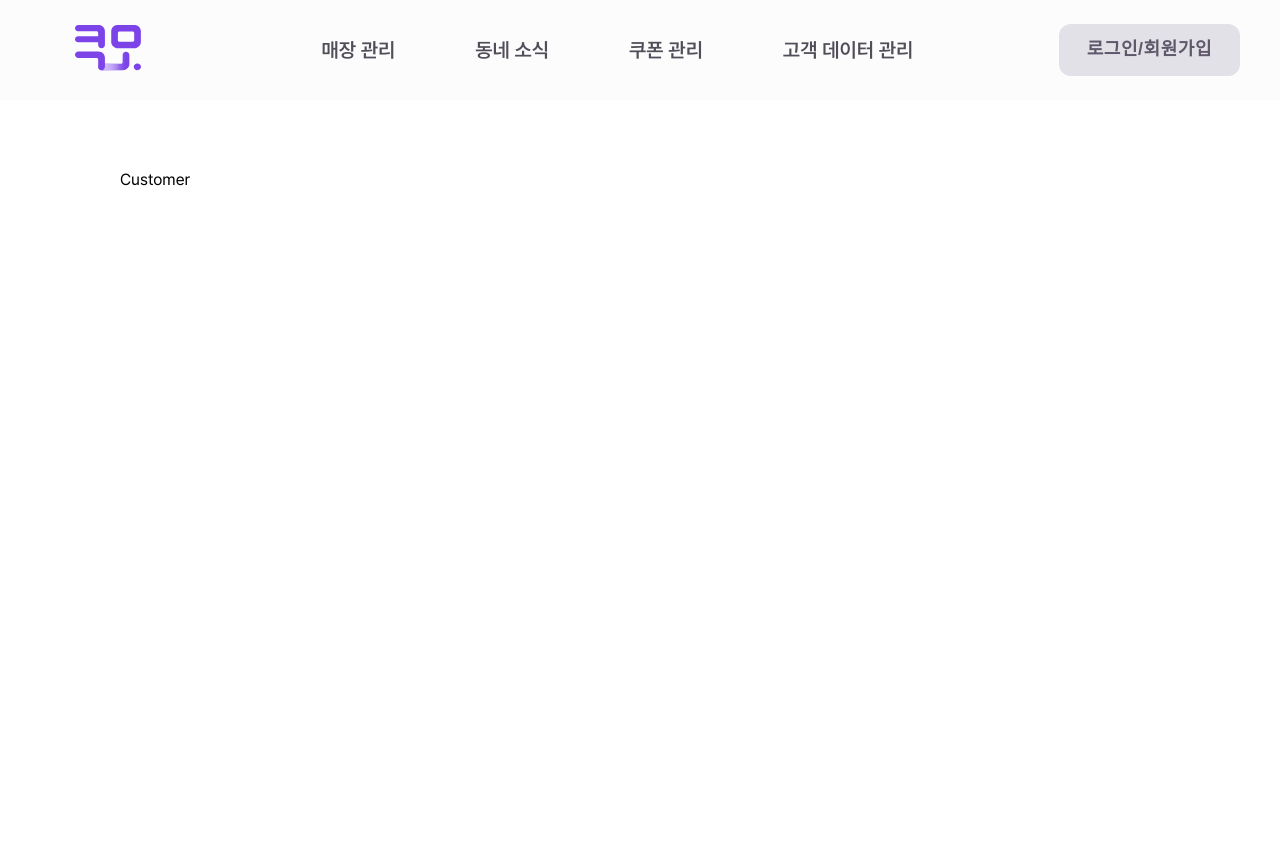
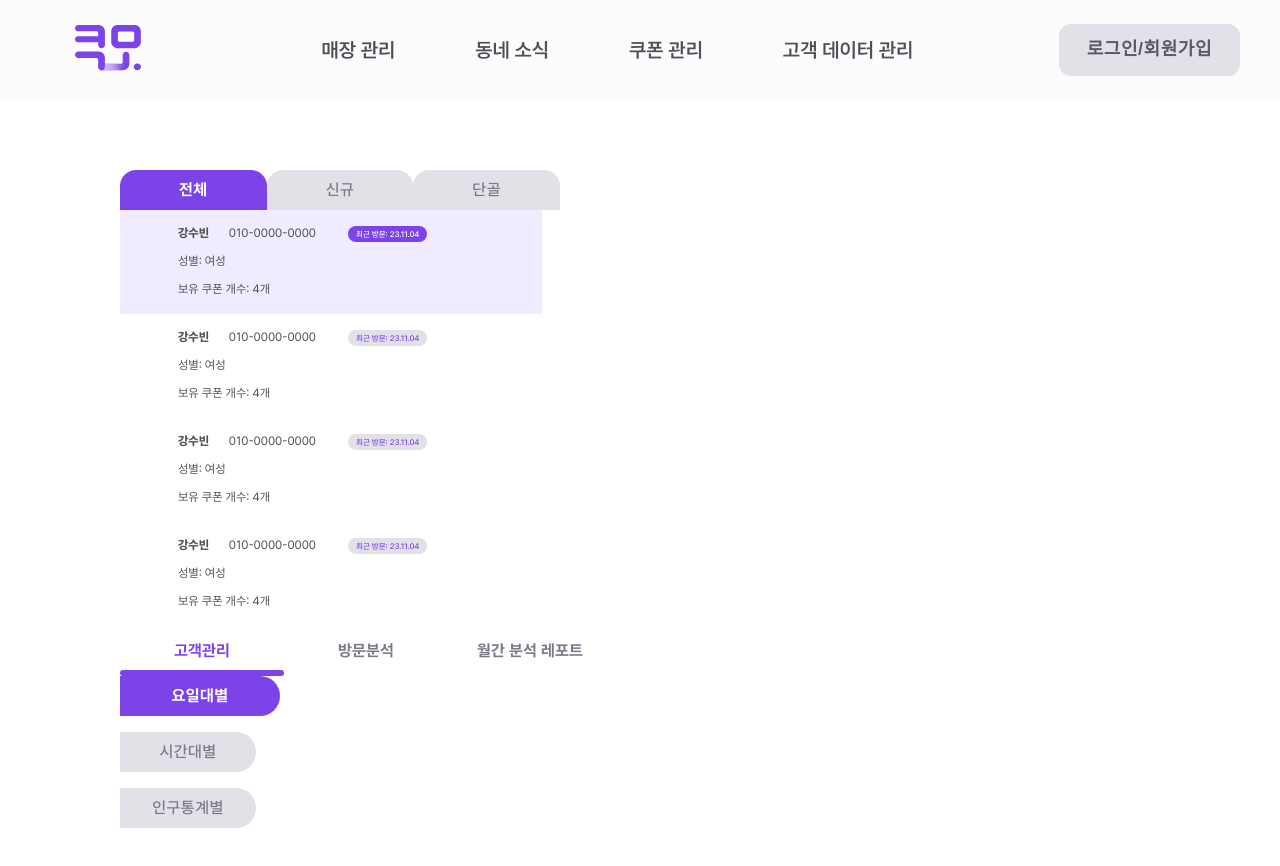
Before and after one commit to UMC-5th-Coumo/Coumo_Web, a React (Create React App) app: page /customer in a window 1280 px wide. Shown: the top 866 px of the page. Before the commit the page ends 800 px from the top, so only its background shows below. Built offline with nearby package versions, Linux system fonts and the light colour scheme.

Commit message:
[Feat/#31] 고객 데이터 관리 공통 컴포넌트

```diff
--- a/src/assets/data/tabData.js
+++ b/src/assets/data/tabData.js
@@ -12,3 +12,21 @@ export const couponTabs = [
   { text: '쿠폰 등록하기', key: 'addCoupon' },
   { text: '쿠폰 UI 서비스 신청하기', key: 'uiService' },
 ];
+
+export const customerTabs = [
+  { text: '전체', key: 'all' },
+  { text: '신규', key: 'new' },
+  { text: '단골', key: 'regular' },
+];
+
+export const customerTabMenu = [
+  { text: '고객관리', key: 'manage' },
+  { text: '방문분석', key: 'visit' },
+  { text: '월간 분석 레포트', key: 'report' },
+];
+
+export const indexMenu = [
+  { text: '요일대별', key: 'day' },
+  { text: '시간대별', key: 'time' },
+  { text: '인구통계별', key: 'demographic' },
+];
--- /dev/null
+++ b/src/components/admin/customer/CustomerCard.jsx
@@ -0,0 +1,81 @@
+import React from 'react';
+import styled from 'styled-components';
+import { COLORS } from '../../../styles/theme';
+
+const CustomerCard = ({ data, selected, setSelected }) => {
+  const { name, number, gender, totalStamp, recentVisit } = data;
+  return (
+    <Container
+      selected={selected === data.id}
+      onClick={() => setSelected(data.id)}
+    >
+      <InfoBox>
+        <InfoLine>
+          <span style={{ fontWeight: '800' }}>{name}</span>
+          <span>{number}</span>
+        </InfoLine>
+        <InfoLine>
+          <span>성별: {gender}</span>
+        </InfoLine>
+        <InfoLine>
+          <span>보유 쿠폰 개수: {totalStamp}개</span>
+        </InfoLine>
+      </InfoBox>
+      <Recent selected={selected === data.id}>최근 방문: {recentVisit}</Recent>
+    </Container>
+  );
+};
+
+export default CustomerCard;
+
+const Container = styled.div`
+  width: 422px;
+  height: 104px;
+  padding: 16px 24px 16px 58px;
+  box-sizing: border-box;
+
+  display: flex;
+  align-items: flex-start;
+  gap: 32px;
+  background: ${(props) =>
+    props.selected ? COLORS.card_lightpurple : COLORS.white_fff};
+`;
+
+const InfoBox = styled.div`
+  width: 138px;
+  height: 72px;
+  display: flex;
+  flex-direction: column;
+  align-items: flex-start;
+  gap: 12px;
+`;
+
+const InfoLine = styled.div`
+  width: 100%;
+  display: flex;
+  justify-content: space-between;
+
+  color: ${COLORS.text_gray};
+  font-size: 12px;
+  font-style: normal;
+  font-weight: 400;
+  line-height: 132%; /* 15.84px */
+`;
+
+const Recent = styled.span`
+  display: flex;
+  height: 16px;
+  padding: 0px 8px;
+  align-items: center;
+  gap: 8px;
+
+  border-radius: 23px;
+  background: ${(props) => (props.selected ? COLORS.coumo_purple : '#E3E1E8')};
+  color: ${(props) =>
+    props.selected ? COLORS.white_fff : COLORS.coumo_purple};
+  text-align: center;
+  font-size: 8px;
+  font-style: normal;
+  font-weight: 500;
+  line-height: 100%; /* 8px */
+`;
--- /dev/null
+++ b/src/components/admin/customer/groupTab/GroupTab.jsx
@@ -0,0 +1,31 @@
+import React from 'react';
+import styled from 'styled-components';
+import { COLORS } from '../../../../styles/theme';
+
+const GroupTab = ({ text, onClickTab, isSelected }) => {
+  return (
+    <TabDiv onClick={onClickTab} selected={isSelected}>
+      {text}
+    </TabDiv>
+  );
+};
+
+export default GroupTab;
+
+const TabDiv = styled.div`
+  display: flex;
+  height: 40px;
+  box-sizing: border-box;
+  padding: 12px 8px;
+  justify-content: center;
+  align-items: center;
+  cursor: pointer;
+  border-radius: 16px 16px 0px 0px;
+  background: ${(props) =>
+    props.selected ? COLORS.coumo_purple : COLORS.btn_lightgray};
+  color: ${(props) => (props.selected ? COLORS.white_fff : COLORS.tab_gray)};
+  font-size: 16px;
+  font-weight: ${(props) => (props.selected ? '700' : '500')};
+  line-height: 132%; /* 21.12px */
+  letter-spacing: 0.48px;
+`;
--- /dev/null
+++ b/src/components/admin/customer/groupTab/GroupTabBar.jsx
@@ -0,0 +1,32 @@
+import React from 'react';
+import styled from 'styled-components';
+import GroupTab from './GroupTab';
+
+const GroupTabBar = ({ tabs, selected, setSelected }) => {
+  const handleTabClick = (key) => {
+    setSelected(key);
+  };
+
+  return (
+    <>
+      <StyledTab>
+        {tabs.map((tab) => (
+          <GroupTab
+            key={tab.key}
+            text={tab.text}
+            onClickTab={() => handleTabClick(tab.key)}
+            isSelected={selected === tab.key}
+          />
+        ))}
+      </StyledTab>
+    </>
+  );
+};
+
+export default GroupTabBar;
+
+const StyledTab = styled.div`
+  display: grid;
+  grid-template-columns: 1fr 1fr 1fr;
+  width: 440px;
+`;
--- /dev/null
+++ b/src/components/admin/customer/index/Index.jsx
@@ -0,0 +1,34 @@
+import React from 'react';
+import styled from 'styled-components';
+import { COLORS } from '../../../../styles/theme';
+
+const Index = ({ text, onClickTab, isSelected }) => {
+  return (
+    <TabDiv onClick={onClickTab} selected={isSelected}>
+      {text}
+    </TabDiv>
+  );
+};
+
+export default Index;
+
+const TabDiv = styled.div`
+  width: ${(props) => (props.selected ? 160 : 136)}px;
+  height: 40px;
+  box-sizing: border-box;
+  padding: 12px 8px;
+  display: flex;
+  justify-content: center;
+  align-items: center;
+  transition: width ease-in-out 0.3s;
+
+  cursor: pointer;
+  border-radius: 0px 24px 24px 0px;
+  background: ${(props) =>
+    props.selected ? COLORS.coumo_purple : COLORS.btn_lightgray};
+  color: ${(props) => (props.selected ? COLORS.white_fff : COLORS.tab_gray)};
+  font-size: 16px;
+  font-weight: ${(props) => (props.selected ? '700' : '500')};
+  line-height: 132%;
+  letter-spacing: 0.48px;
+`;
--- /dev/null
+++ b/src/components/admin/customer/index/IndexBar.jsx
@@ -0,0 +1,32 @@
+import React from 'react';
+import styled from 'styled-components';
+import Index from './Index';
+
+const IndexBar = ({ tabs, selected, setSelected }) => {
+  const handleTabClick = (key) => {
+    setSelected(key);
+  };
+
+  return (
+    <>
+      <StyledTab>
+        {tabs.map((tab) => (
+          <Index
+            key={tab.key}
+            text={tab.text}
+            onClickTab={() => handleTabClick(tab.key)}
+            isSelected={selected === tab.key}
+          />
+        ))}
+      </StyledTab>
+    </>
+  );
+};
+
+export default IndexBar;
+
+const StyledTab = styled.div`
+  display: flex;
+  flex-direction: column;
+  gap: 16px;
+`;
--- /dev/null
+++ b/src/components/admin/customer/tabMenu/TabMenu.jsx
@@ -0,0 +1,44 @@
+import React from 'react';
+import styled from 'styled-components';
+import { COLORS } from '../../../../styles/theme';
+
+const TabMenu = ({ text, onClickTab, isSelected }) => {
+  return (
+    <TabDiv onClick={onClickTab} selected={isSelected}>
+      {text}
+      <Selector selected={isSelected} />
+    </TabDiv>
+  );
+};
+
+export default TabMenu;
+
+const TabDiv = styled.div`
+  height: 50px;
+  width: 164px;
+  padding: 8px;
+  display: flex;
+  box-sizing: border-box;
+  justify-content: center;
+  align-items: center;
+
+  color: ${(props) => (props.selected ? COLORS.coumo_purple : COLORS.tab_gray)};
+  font-size: 16px;
+  font-style: normal;
+  font-weight: 700;
+  line-height: 22px; /* 137.5% */
+  letter-spacing: 0.2px;
+  position: relative;
+  cursor: pointer;
+`;
+
+const Selector = styled.div`
+  width: 100%;
+  height: 6px;
+  background-color: ${(props) =>
+    props.selected ? COLORS.coumo_purple : 'none'};
+  border-radius: 30px;
+
+  position: absolute;
+  bottom: 0;
+`;
--- /dev/null
+++ b/src/components/admin/customer/tabMenu/TabMenuBar.jsx
@@ -0,0 +1,28 @@
+import React from 'react';
+import styled from 'styled-components';
+import TabMenu from './TabMenu';
+
+const TabMenuBar = ({ tabs, selected, setSelected }) => {
+  const handleTabClick = (key) => {
+    setSelected(key);
+  };
+
+  return (
+    <StyledTab>
+      {tabs.map((tab) => (
+        <TabMenu
+          key={tab.key}
+          text={tab.text}
+          onClickTab={() => handleTabClick(tab.key)}
+          isSelected={selected === tab.key}
+        />
+      ))}
+    </StyledTab>
+  );
+};
+
+export default TabMenuBar;
+
+const StyledTab = styled.div`
+  display: flex;
+`;
--- a/src/pages/Customer.jsx
+++ b/src/pages/Customer.jsx
@@ -1,8 +1,45 @@
-import React from 'react';
+import React, { useState } from 'react';
 import styled from 'styled-components';
+import CustomerCard from '../components/admin/customer/CustomerCard';
+import {
+  customerTabMenu,
+  customerTabs,
+  indexMenu,
+} from '../assets/data/tabData';
+import GroupTabBar from '../components/admin/customer/groupTab/GroupTabBar';
+import TabMenuBar from '../components/admin/customer/tabMenu/TabMenuBar';
+import IndexBar from '../components/admin/customer/index/IndexBar';
 
 const Customer = () => {
-  return <Container>Customer</Container>;
+  const [card, setCard] = useState('1');
+  const [group, setGroup] = useState(customerTabs[0].key);
+  const [menu, setMenu] = useState(customerTabMenu[0].key);
+  const [index, setIndex] = useState(indexMenu[0].key);
+  return (
+    <Container>
+      <GroupTabBar
+        tabs={customerTabs}
+        selected={group}
+        setSelected={setGroup}
+      />
+      {customerDummyData.map((data) => {
+        return (
+          <CustomerCard
+            key={data.id}
+            data={data}
+            selected={card}
+            setSelected={setCard}
+          />
+        );
+      })}
+      <TabMenuBar
+        tabs={customerTabMenu}
+        selected={menu}
+        setSelected={setMenu}
+      />
+      <IndexBar tabs={indexMenu} selected={index} setSelected={setIndex} />
+    </Container>
+  );
 };
 
 export default Customer;
@@ -11,3 +48,38 @@ const Container = styled.div`
   box-sizing: border-box;
   padding: 70px 120px;
 `;
+
+const customerDummyData = [
+  {
+    id: '1',
+    name: '강수빈',
+    number: '010-0000-0000',
+    gender: '여성',
+    totalStamp: '4',
+    recentVisit: '23.11.04',
+  },
+  {
+    id: '2',
+    name: '강수빈',
+    number: '010-0000-0000',
+    gender: '여성',
+    totalStamp: '4',
+    recentVisit: '23.11.04',
+  },
+  {
+    id: '3',
+    name: '강수빈',
+    number: '010-0000-0000',
+    gender: '여성',
+    totalStamp: '4',
+    recentVisit: '23.11.04',
+  },
+  {
+    id: '4',
+    name: '강수빈',
+    number: '010-0000-0000',
+    gender: '여성',
+    totalStamp: '4',
+    recentVisit: '23.11.04',
+  },
+];
--- a/src/styles/theme.js
+++ b/src/styles/theme.js
@@ -8,8 +8,9 @@ export const COLORS = {
   text_btn_darkgray: '#5E586A',
   text_gray: '#545252',
   text_lightgray: '#B1B1B1',
-  btn_lightgray: '#E3E1E8;',
+  btn_lightgray: '#E3E1E8',
   tab_gray: '#7D7788',
   white: '#FCFCFC',
   white_fff: '#FFFFFF',
+  card_lightpurple: '#f0ebff',
 };
```
